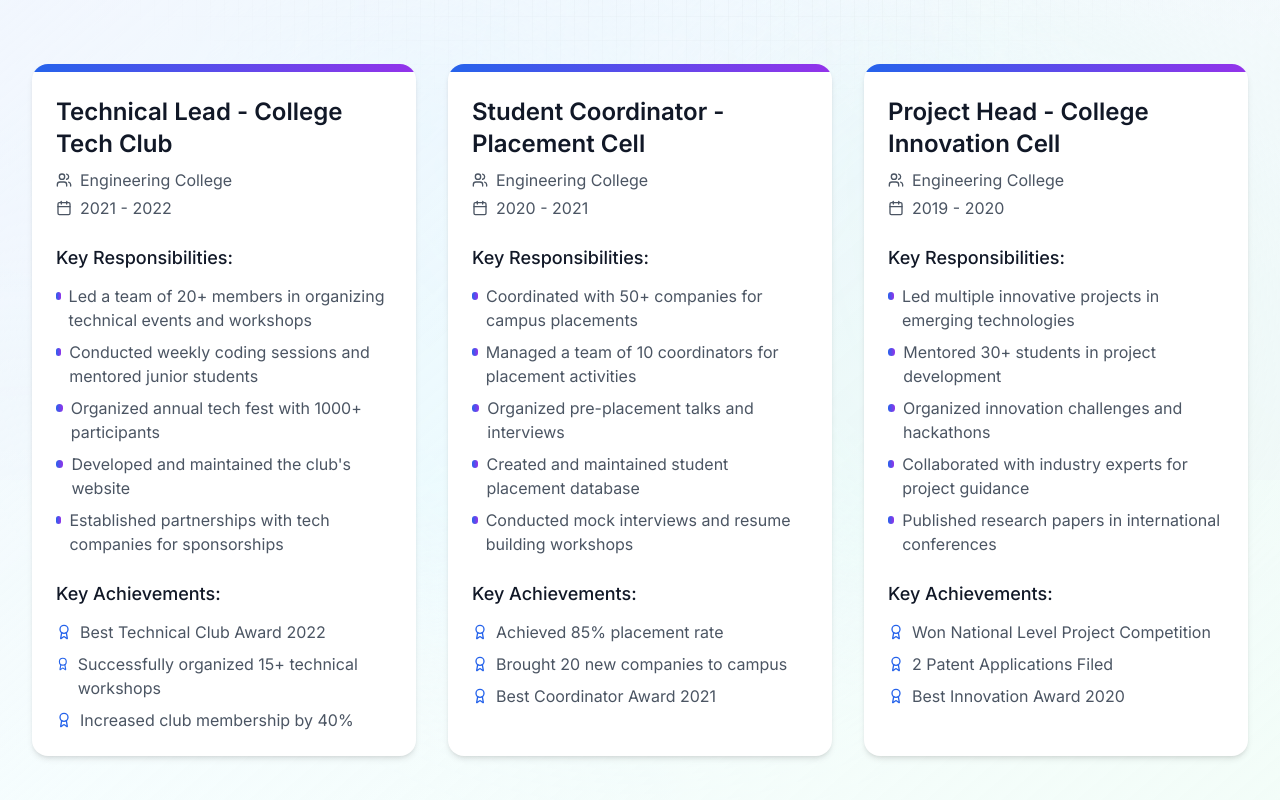
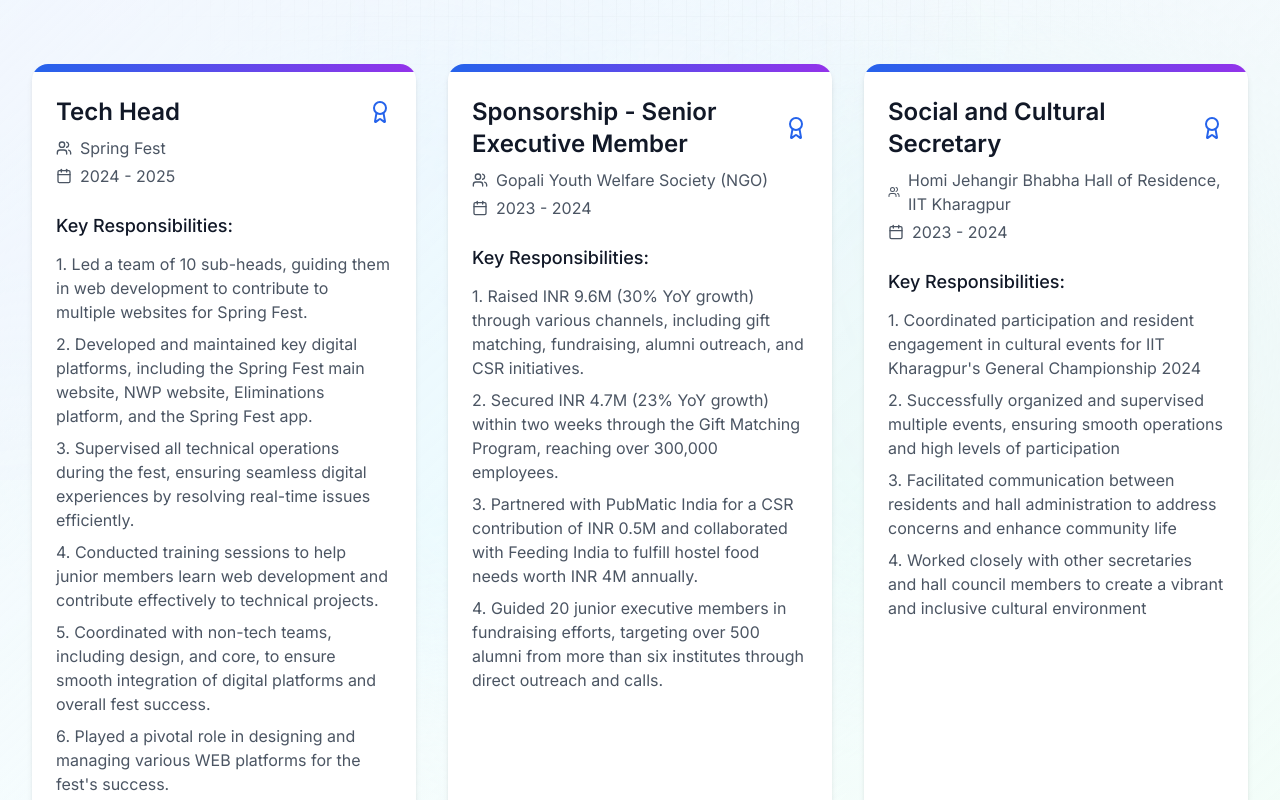
Before and after one commit to SohailIITKGP/My_Portfolio, a Next.js app: page /responsibilities in a window 1280 px wide. Shown: the part 320-1120 px from the top of the page. Built offline with nearby package versions, Linux system fonts and the light colour scheme.

Commit message:
PORS actual content completed

```diff
--- a/src/app/responsibilities/page.tsx
+++ b/src/app/responsibilities/page.tsx
@@ -3,55 +3,42 @@ import { Award, Calendar, Users } from "lucide-react";
 export default function Responsibilities() {
   const positions = [
     {
-      title: "Technical Lead - College Tech Club",
-      organization: "Engineering College",
-      period: "2021 - 2022",
+      title: "Tech Head",
+      organization: "Spring Fest",
+      period: "2024 - 2025",
+      certificateLink: "https://drive.google.com/file/d/1GBkTVjs4jPJtmS5NWZz77bZ5VVK3NCbQ/view?usp=drive_link",
       responsibilities: [
-        "Led a team of 20+ members in organizing technical events and workshops",
-        "Conducted weekly coding sessions and mentored junior students",
-        "Organized annual tech fest with 1000+ participants",
-        "Developed and maintained the club's website",
-        "Established partnerships with tech companies for sponsorships"
-      ],
-      achievements: [
-        "Best Technical Club Award 2022",
-        "Successfully organized 15+ technical workshops",
-        "Increased club membership by 40%"
+        "1. Led a team of 10 sub-heads, guiding them in web development to contribute to multiple websites for Spring Fest.",
+        "2. Developed and maintained key digital platforms, including the Spring Fest main website, NWP website, Eliminations platform, and the Spring Fest app.",
+        "3. Supervised all technical operations during the fest, ensuring seamless digital experiences by resolving real-time issues efficiently.",
+        "4. Conducted training sessions to help junior members learn web development and contribute effectively to technical projects.",
+        "5. Coordinated with non-tech teams, including design, and core, to ensure smooth integration of digital platforms and overall fest success.",
+        "6. Played a pivotal role in designing and managing various WEB platforms for the fest's success."
       ]
     },
     {
-      title: "Student Coordinator - Placement Cell",
-      organization: "Engineering College",
-      period: "2020 - 2021",
+      title: "Sponsorship - Senior Executive Member",
+      organization: "Gopali Youth Welfare Society (NGO)",
+      period: "2023 - 2024",
+      certificateLink: "https://drive.google.com/your-certificate-link-2",
       responsibilities: [
-        "Coordinated with 50+ companies for campus placements",
-        "Managed a team of 10 coordinators for placement activities",
-        "Organized pre-placement talks and interviews",
-        "Created and maintained student placement database",
-        "Conducted mock interviews and resume building workshops"
-      ],
-      achievements: [
-        "Achieved 85% placement rate",
-        "Brought 20 new companies to campus",
-        "Best Coordinator Award 2021"
+        "1. Raised INR 9.6M (30% YoY growth) through various channels, including gift matching, fundraising, alumni outreach, and CSR initiatives.",
+        "2. Secured INR 4.7M (23% YoY growth) within two weeks through the Gift Matching Program, reaching over 300,000 employees.",
+        "3. Partnered with PubMatic India for a CSR contribution of INR 0.5M and collaborated with Feeding India to fulfill hostel food needs worth INR 4M annually.",
+        "4. Guided 20 junior executive members in fundraising efforts, targeting over 500 alumni from more than six institutes through direct outreach and calls."
       ]
     },
     {
-      title: "Project Head - College Innovation Cell",
-      organization: "Engineering College",
-      period: "2019 - 2020",
+      title: "Social and Cultural Secretary",
+      organization: "Homi Jehangir Bhabha Hall of Residence, IIT Kharagpur",
+      period: "2023 - 2024",
+      certificateLink: "https://drive.google.com/file/d/1502qYGMHTAxLbvJvmoUnEnxgWeT9vcXH/view?usp=drive_link",
       responsibilities: [
-        "Led multiple innovative projects in emerging technologies",
-        "Mentored 30+ students in project development",
-        "Organized innovation challenges and hackathons",
-        "Collaborated with industry experts for project guidance",
-        "Published research papers in international conferences"
-      ],
-      achievements: [
-        "Won National Level Project Competition",
-        "2 Patent Applications Filed",
-        "Best Innovation Award 2020"
-      ]
+        "1. Coordinated participation and resident engagement in cultural events for IIT Kharagpur's General Championship 2024",
+        "2. Successfully organized and supervised multiple events, ensuring smooth operations and high levels of participation",
+        "3. Facilitated communication between residents and hall administration to address concerns and enhance community life",
+        "4. Worked closely with other secretaries and hall council members to create a vibrant and inclusive cultural environment"
+    ]
     }
   ];
 
@@ -87,9 +74,14 @@ export default function Responsibilities() {
               <div className="h-2 bg-gradient-to-r from-blue-600 to-purple-600" />
 
               <div className="p-6">
-                <h3 className="text-2xl font-semibold text-gray-900 mb-2">
-                  {position.title}
-                </h3>
+                <div className="flex justify-between items-center mb-2">
+                  <h3 className="text-2xl font-semibold text-gray-900">
+                    {position.title}
+                  </h3>
+                  <a href={position.certificateLink} target="_blank" rel="noopener noreferrer">
+                    <Award className="h-6 w-6 text-blue-600 hover:text-blue-800 transition-colors duration-300" />
+                  </a>
+                </div>
 
                 <div className="flex items-center gap-2 text-gray-600 mb-1">
                   <Users className="h-4 w-4" />
@@ -106,20 +98,7 @@ export default function Responsibilities() {
                   <ul className="space-y-2">
                     {position.responsibilities.map((resp, idx) => (
                       <li key={idx} className="flex items-start">
-                        <span className="inline-block w-2 h-2 rounded-full bg-gradient-to-r from-blue-600 to-purple-600 mt-2 mr-2" />
                         <span className="text-gray-600">{resp}</span>
-                      </li>
-                    ))}
-                  </ul>
-                </div>
-
-                <div>
-                  <h4 className="text-lg font-medium text-gray-900 mb-3">Key Achievements:</h4>
-                  <ul className="space-y-2">
-                    {position.achievements.map((achievement, idx) => (
-                      <li key={idx} className="flex items-start">
-                        <Award className="h-4 w-4 text-blue-600 mt-1 mr-2" />
-                        <span className="text-gray-600">{achievement}</span>
                       </li>
                     ))}
                   </ul>
```
